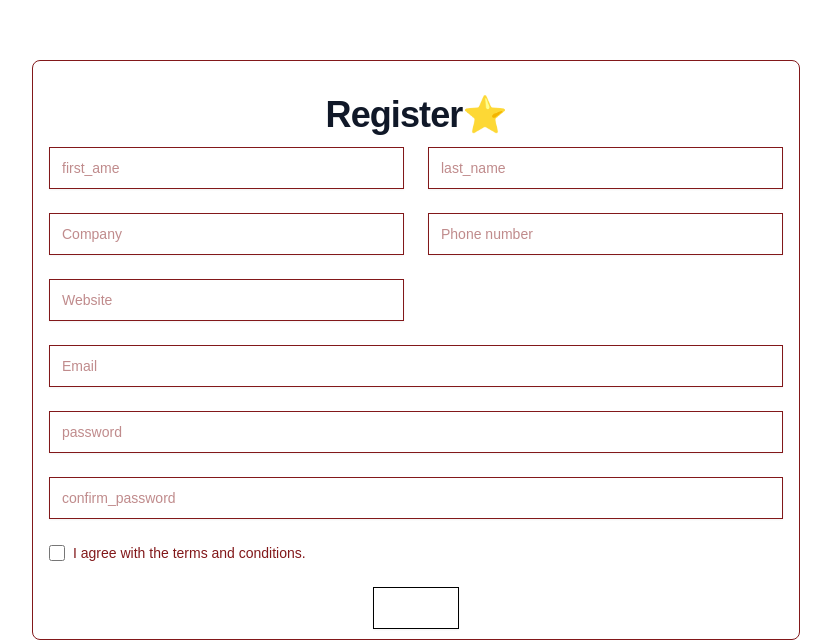
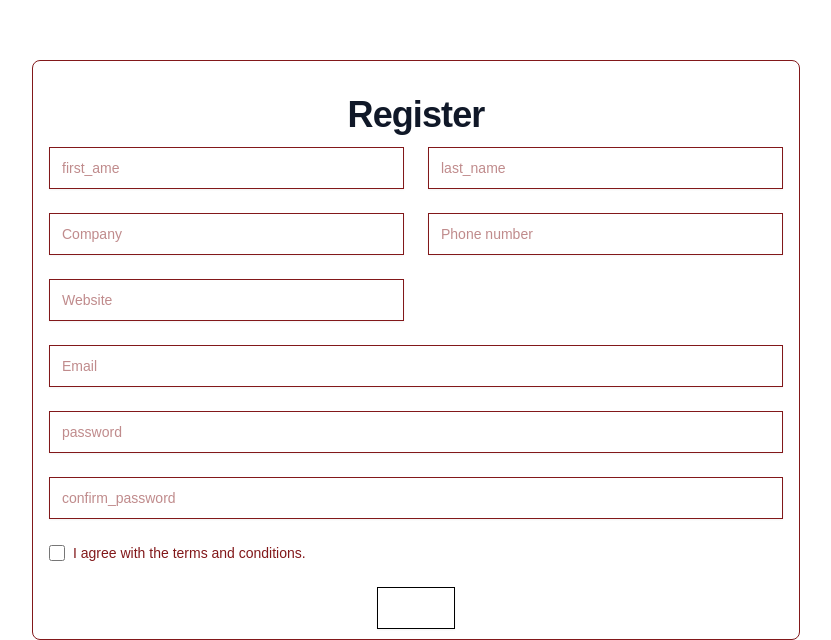
Before and after one commit to apox-rider/test-subject, a Next.js app: page / in a window 1280 px wide. Shown: the part 180-820 px from the top of the page, without its empty margins (224-1055 px from the left). Built offline with nearby package versions, Linux system fonts and the light colour scheme.

Commit message:
fouth commit

```diff
--- a/src/app/page.tsx
+++ b/src/app/page.tsx
@@ -12,7 +12,7 @@ import { useState } from "react";
       <div className="text-center justify-center flex">
         <form onSubmit={handleSubmit} className="mt-60 block w-3xl rounded-lg border px-4 py-2.5 text-gray-900 placeholder:text-gray-400shadow-sm transition-colorsfocus:border-indigo-500 focus:ring-2 focus:ring-indigo-500/30 focus:outline-nonedisabled:bg-gray-100 disabled:text-gray-500 disabled:cursor-not-allowedinvalid:border-red-500 invalid:text-red-900 invalid:placeholder-red-400/70focus:invalid:border-red-500 focus:invalid:ring-red-500/30dark:border-gray-600 dark:bg-gray-800 dark:text-gray-100 dark:placeholder:text-gray-500dark:focus:border-indigo-400 dark:focus:ring-indigo-400/30dark:invalid:border-red-500 dark:invalid:text-red-300 dark:focus:invalid:ring-red-500/40">
             <h1 className="mb-3 mt-6 text-center text-4xl font-extrabold text-gray-900 dark:text-white tracking-tight">
-              Register⭐️
+              Register
             </h1>
             <div className="grid gap-6 mb-6 md:grid-cols-2">
                 <div>
@@ -110,7 +110,7 @@ import { useState } from "react";
             <button
             type="submit"
             className="text-white border-black box-border border  hover: border--red-500 bg-brand-strong focus:ring-4 focus:ring-brand-medium shadow-xs font-medium leading-5 rounded-base text-sm px-4 py-2.5 focus:outline-none">
-              .Submit.
+              Submit
             </button>
         </form>
 
```
